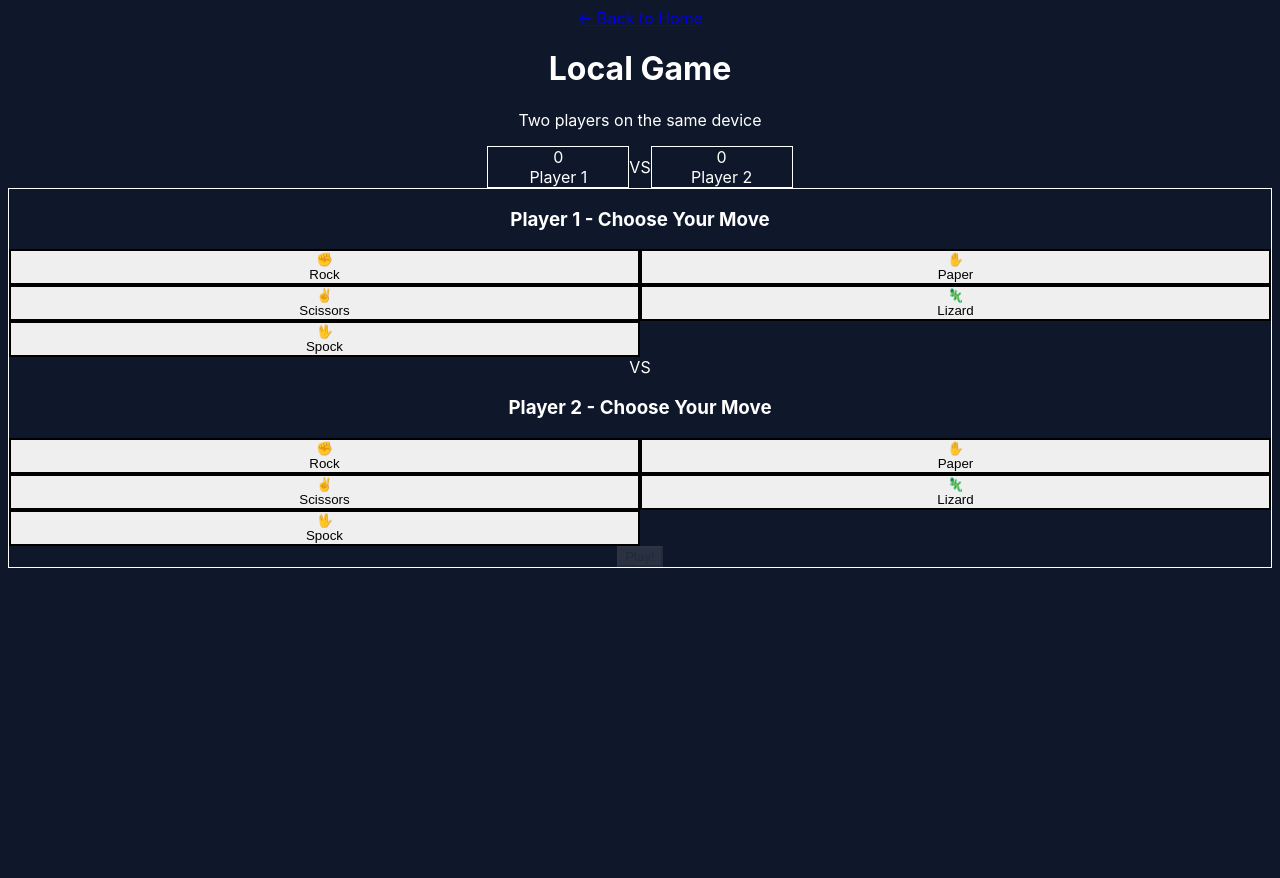
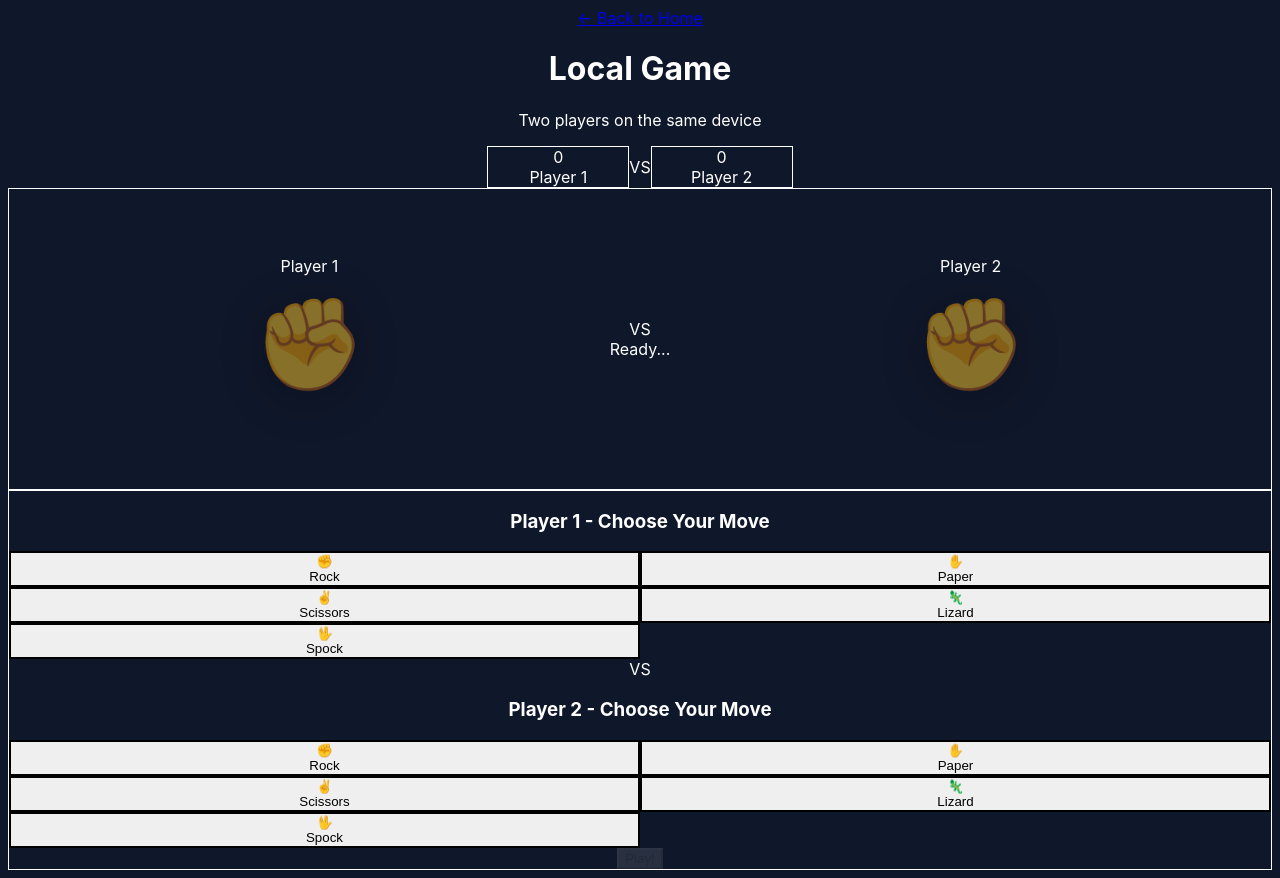
Before and after one commit to BoyCook/RockPaperScissorsLizardSpock, a Next.js app: page /play/local in a window 1280 px wide. Before the commit the page ends 816 px from the top, so only its background shows below. Built offline with nearby package versions, Linux system fonts and the light colour scheme.

Commit message:
Add animated hand battle display with two hands facing each other

```diff
--- a/src/app/globals.css
+++ b/src/app/globals.css
@@ -26,6 +26,18 @@ body {
 
   .animation-delay-150 {
     animation-delay: 150ms;
+  }
+
+  .animation-delay-300 {
+    animation-delay: 300ms;
+  }
+
+  .animate-bounce-ready {
+    animation: bounceReady 1.5s ease-in-out infinite;
+  }
+
+  .animate-shake-reveal {
+    animation: shakeReveal 0.8s cubic-bezier(0.36, 0.07, 0.19, 0.97);
   }
 
   .animate-in {
@@ -74,3 +86,33 @@ body {
     opacity: 1;
   }
 }
+
+@keyframes bounceReady {
+  0%,
+  100% {
+    transform: translateY(0);
+  }
+  50% {
+    transform: translateY(-10px);
+  }
+}
+
+@keyframes shakeReveal {
+  0%,
+  100% {
+    transform: translateX(0) rotate(0deg);
+  }
+  10%,
+  30%,
+  50%,
+  70%,
+  90% {
+    transform: translateX(-10px) rotate(-5deg);
+  }
+  20%,
+  40%,
+  60%,
+  80% {
+    transform: translateX(10px) rotate(5deg);
+  }
+}
--- a/src/app/play/computer/page.tsx
+++ b/src/app/play/computer/page.tsx
@@ -4,6 +4,7 @@ import { useState } from 'react';
 import { Move, playGame, GameResult, getRandomMove } from '@/lib/game/rules';
 import MoveSelector from '@/components/game/MoveSelector';
 import ResultDisplay from '@/components/game/ResultDisplay';
+import HandBattle from '@/components/game/HandBattle';
 
 export default function ComputerGamePage() {
   const [playerMove, setPlayerMove] = useState<Move | null>(null);
@@ -80,6 +81,17 @@ export default function ComputerGamePage() {
           </div>
         </div>
 
+        {/* Hand Battle Display */}
+        <div className="mb-8 bg-white/5 backdrop-blur-sm rounded-3xl p-6 sm:p-8 border border-white/10">
+          <HandBattle
+            player1Move={playerMove}
+            player2Move={computerMove}
+            showResult={!!result}
+            player1Label="You"
+            player2Label="Computer 🤖"
+          />
+        </div>
+
         {/* Game Area */}
         <div className="space-y-8 bg-white/5 backdrop-blur-sm rounded-3xl p-6 sm:p-8 border border-white/10">
           <MoveSelector
--- a/src/app/play/local/page.tsx
+++ b/src/app/play/local/page.tsx
@@ -4,6 +4,7 @@ import { useState } from 'react';
 import { Move, playGame, GameResult } from '@/lib/game/rules';
 import MoveSelector from '@/components/game/MoveSelector';
 import ResultDisplay from '@/components/game/ResultDisplay';
+import HandBattle from '@/components/game/HandBattle';
 
 export default function LocalGamePage() {
   const [player1Move, setPlayer1Move] = useState<Move | null>(null);
@@ -79,6 +80,17 @@ export default function LocalGamePage() {
           </div>
         </div>
 
+        {/* Hand Battle Display */}
+        <div className="mb-8 bg-white/5 backdrop-blur-sm rounded-3xl p-6 sm:p-8 border border-white/10">
+          <HandBattle
+            player1Move={player1Move}
+            player2Move={player2Move}
+            showResult={!!result}
+            player1Label="Player 1"
+            player2Label="Player 2"
+          />
+        </div>
+
         {/* Game Area */}
         <div className="space-y-8 bg-white/5 backdrop-blur-sm rounded-3xl p-6 sm:p-8 border border-white/10">
           <MoveSelector
--- /dev/null
+++ b/src/components/game/HandBattle.tsx
@@ -0,0 +1,99 @@
+'use client';
+
+import { Move } from '@/lib/game/rules';
+
+interface HandBattleProps {
+  player1Move: Move | null;
+  player2Move: Move | null;
+  showResult: boolean;
+  player1Label?: string;
+  player2Label?: string;
+}
+
+const MOVE_EMOJIS: Record<Move, string> = {
+  rock: '✊',
+  paper: '✋',
+  scissors: '✌️',
+  lizard: '🦎',
+  spock: '🖖',
+};
+
+export default function HandBattle({
+  player1Move,
+  player2Move,
+  showResult,
+  player1Label = 'Player 1',
+  player2Label = 'Player 2',
+}: HandBattleProps) {
+  const getDisplayEmoji = (move: Move | null, show: boolean) => {
+    if (!show || !move) return '✊';
+    return MOVE_EMOJIS[move];
+  };
+
+  return (
+    <div className="relative flex items-center justify-center min-h-[300px] sm:min-h-[400px]">
+      {/* Player 1 Hand - Left */}
+      <div className="flex-1 flex flex-col items-center justify-center">
+        <div className="text-sm font-semibold text-white/60 mb-4">
+          {player1Label}
+        </div>
+        <div
+          className={`
+            text-[120px] sm:text-[160px] transition-all duration-500
+            ${showResult ? 'animate-shake-reveal' : 'animate-bounce-ready'}
+            ${player1Move ? 'scale-100' : 'scale-75 opacity-50'}
+          `}
+          style={{
+            transform: showResult ? 'none' : 'scaleX(-1)',
+            filter: 'drop-shadow(0 10px 30px rgba(0,0,0,0.5))',
+          }}
+        >
+          {getDisplayEmoji(player1Move, showResult)}
+        </div>
+      </div>
+
+      {/* VS Divider */}
+      <div className="flex flex-col items-center justify-center px-4 sm:px-8">
+        <div
+          className={`
+            text-4xl sm:text-5xl font-bold transition-all duration-300
+            ${showResult ? 'text-white scale-110' : 'text-white/40'}
+          `}
+        >
+          VS
+        </div>
+        {!showResult && (
+          <div className="text-sm text-white/60 mt-2 animate-pulse">
+            Ready...
+          </div>
+        )}
+      </div>
+
+      {/* Player 2 Hand - Right */}
+      <div className="flex-1 flex flex-col items-center justify-center">
+        <div className="text-sm font-semibold text-white/60 mb-4">
+          {player2Label}
+        </div>
+        <div
+          className={`
+            text-[120px] sm:text-[160px] transition-all duration-500
+            ${showResult ? 'animate-shake-reveal animation-delay-150' : 'animate-bounce-ready animation-delay-300'}
+            ${player2Move ? 'scale-100' : 'scale-75 opacity-50'}
+          `}
+          style={{
+            filter: 'drop-shadow(0 10px 30px rgba(0,0,0,0.5))',
+          }}
+        >
+          {getDisplayEmoji(player2Move, showResult)}
+        </div>
+      </div>
+
+      {/* Animated Background Effect on Reveal */}
+      {showResult && (
+        <div className="absolute inset-0 pointer-events-none overflow-hidden">
+          <div className="absolute inset-0 bg-gradient-to-r from-blue-500/20 via-purple-500/20 to-pink-500/20 animate-pulse" />
+        </div>
+      )}
+    </div>
+  );
+}
```
